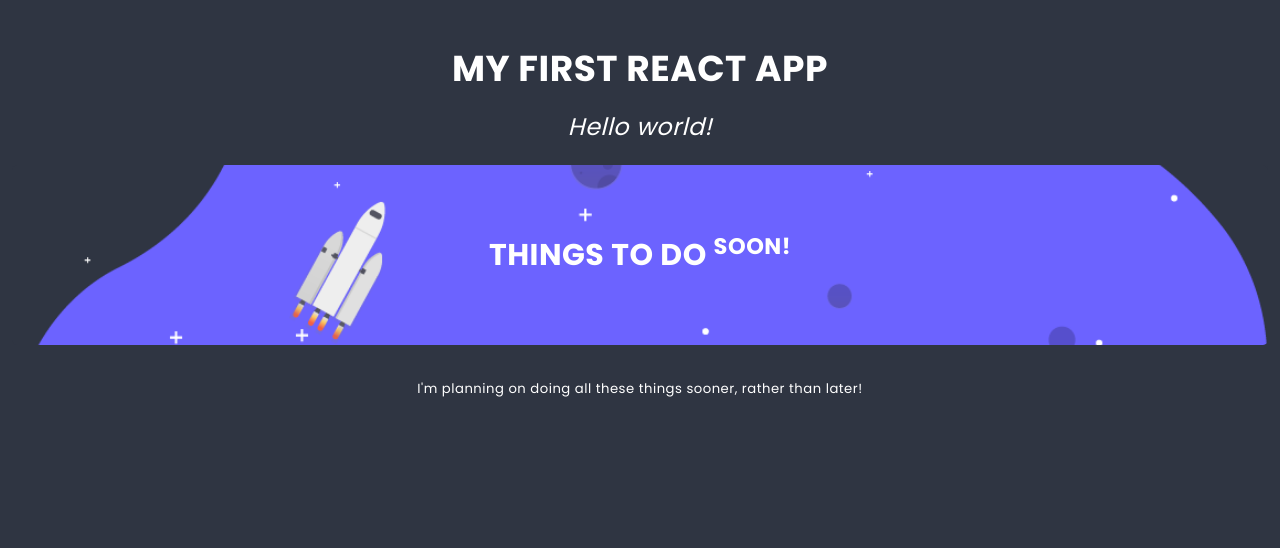
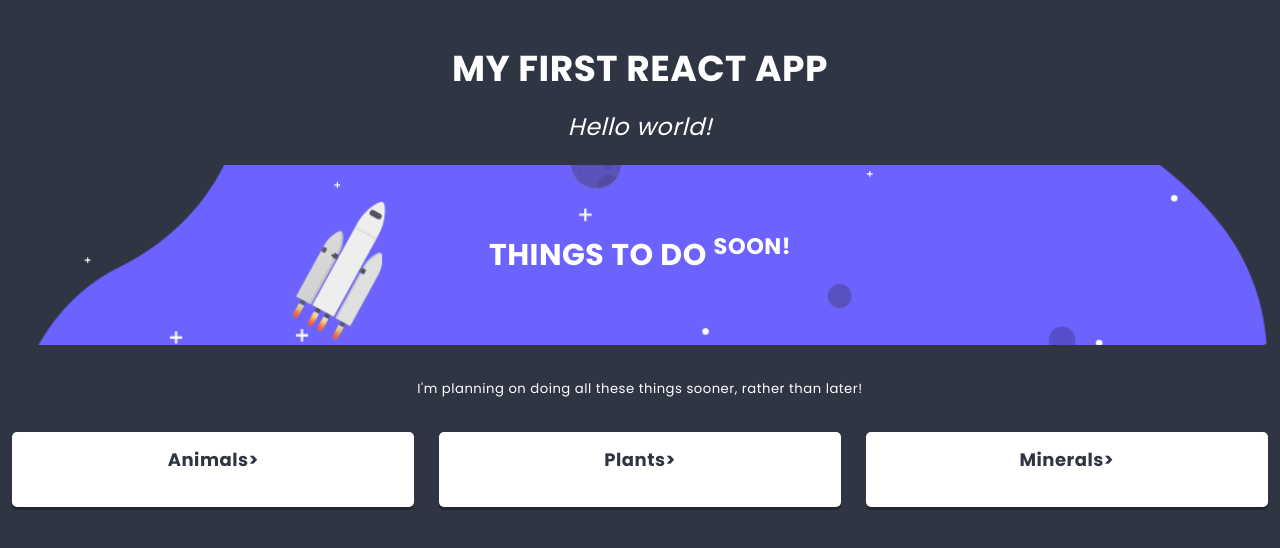
Before and after one commit to BartekZimny/learn-react, a React app: page / in a window 1280 px wide. Shown: the top 548 px of the page. Built offline with nearby package versions, Linux system fonts and the light colour scheme.

Commit message:
Add Column component

```diff
--- /dev/null
+++ b/src/components/Column/Column.js
@@ -0,0 +1,19 @@
+import React from "react";
+import styles from "./Column.scss";
+import PropTypes from "prop-types";
+
+class Column extends React.Component {
+  static propTypes = {
+    title: PropTypes.node.isRequired
+  };
+
+  render() {
+    return (
+      <section className={styles.component}>
+        <h3 className={styles.title}>{this.props.title}></h3>
+      </section>
+    );
+  }
+}
+
+export default Column;
--- a/src/components/List/List.js
+++ b/src/components/List/List.js
@@ -1,6 +1,7 @@
 import React from "react";
 import styles from "./List.scss";
 import Hero from "../Hero/Hero.js";
+import Column from "../Column/Column.js";
 import PropTypes from "prop-types";
 
 class List extends React.Component {
@@ -19,6 +20,11 @@
       <section className={styles.component}>
         <Hero titleText={this.props.title} imageImg={this.props.image} />
         <div className={styles.description}>{this.props.children}</div>
+        <div className={styles.columns}>
+          <Column title="Animals" />
+          <Column title="Plants" />
+          <Column title="Minerals" />
+        </div>
       </section>
     );
   }
```
